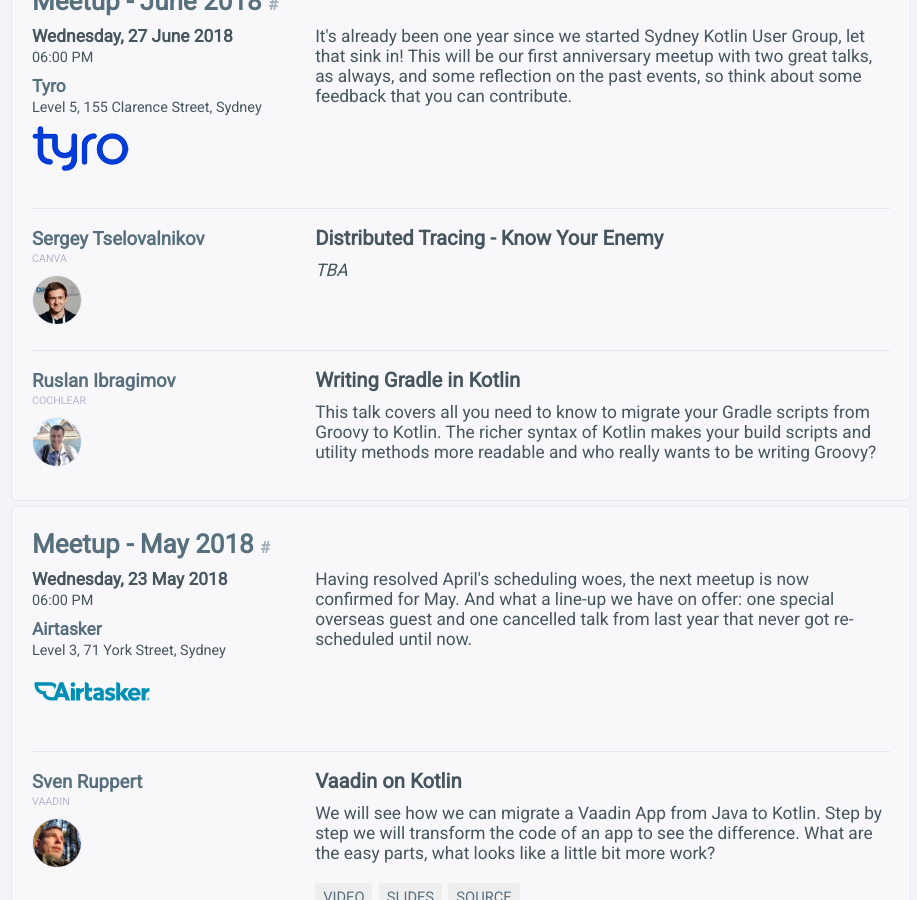
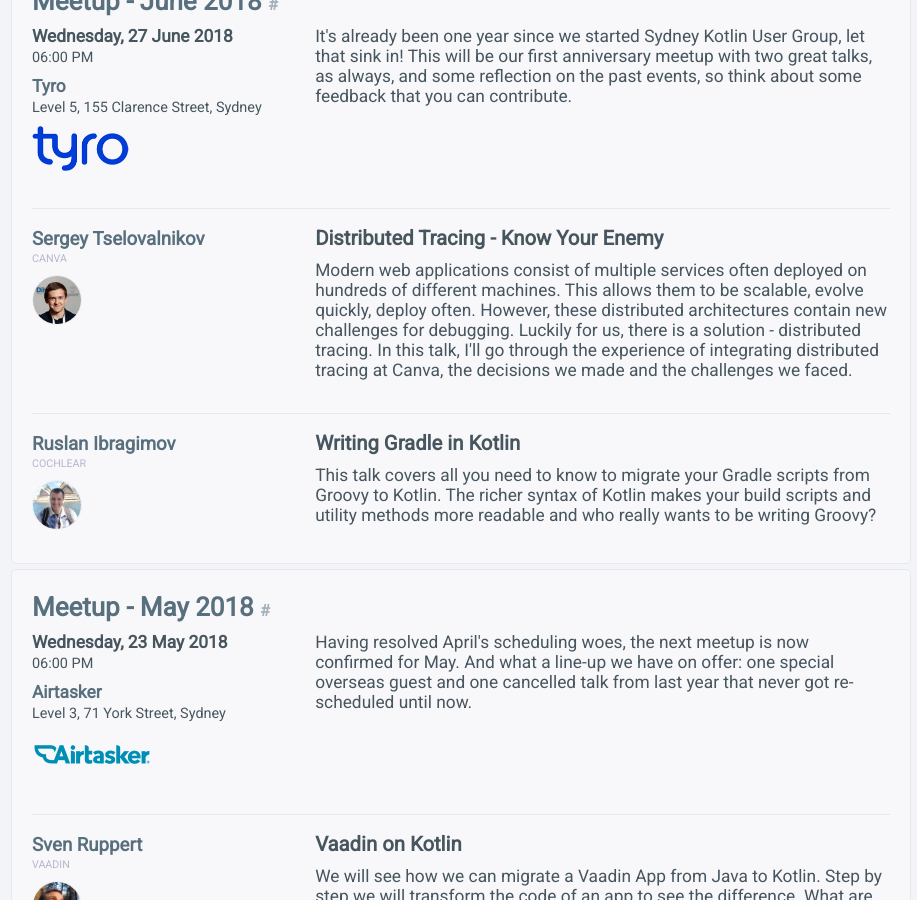
Before and after one commit to garethsime/sydkotlin.github.io, a Jekyll site: the page built from index.html, in a window 1280 px wide and 900 px high, scrolled down 481 px. Shown: the whole window, without its empty margins (179-1096 px from the left). Built offline with Jekyll 4.4.1, drawn with Linux system fonts in a browser that asks for light colours; nearby versions of some CDN libraries.

Commit message:
Update events

```diff
--- a/_data/events.yml
+++ b/_data/events.yml
@@ -530,7 +530,10 @@
 
       title: "Distributed Tracing - Know Your Enemy"
       description: >
-        <i>TBA</i>
+        Modern web applications consist of multiple services often deployed on hundreds of different machines. This allows them to
+        be scalable, evolve quickly, deploy often. However, these distributed architectures contain new challenges for debugging.
+        Luckily for us, there is a solution - distributed tracing. In this talk, I'll go through the experience of integrating
+        distributed tracing at Canva, the decisions we made and the challenges we faced.
 
     - speaker:
         name: Ruslan Ibragimov
```
